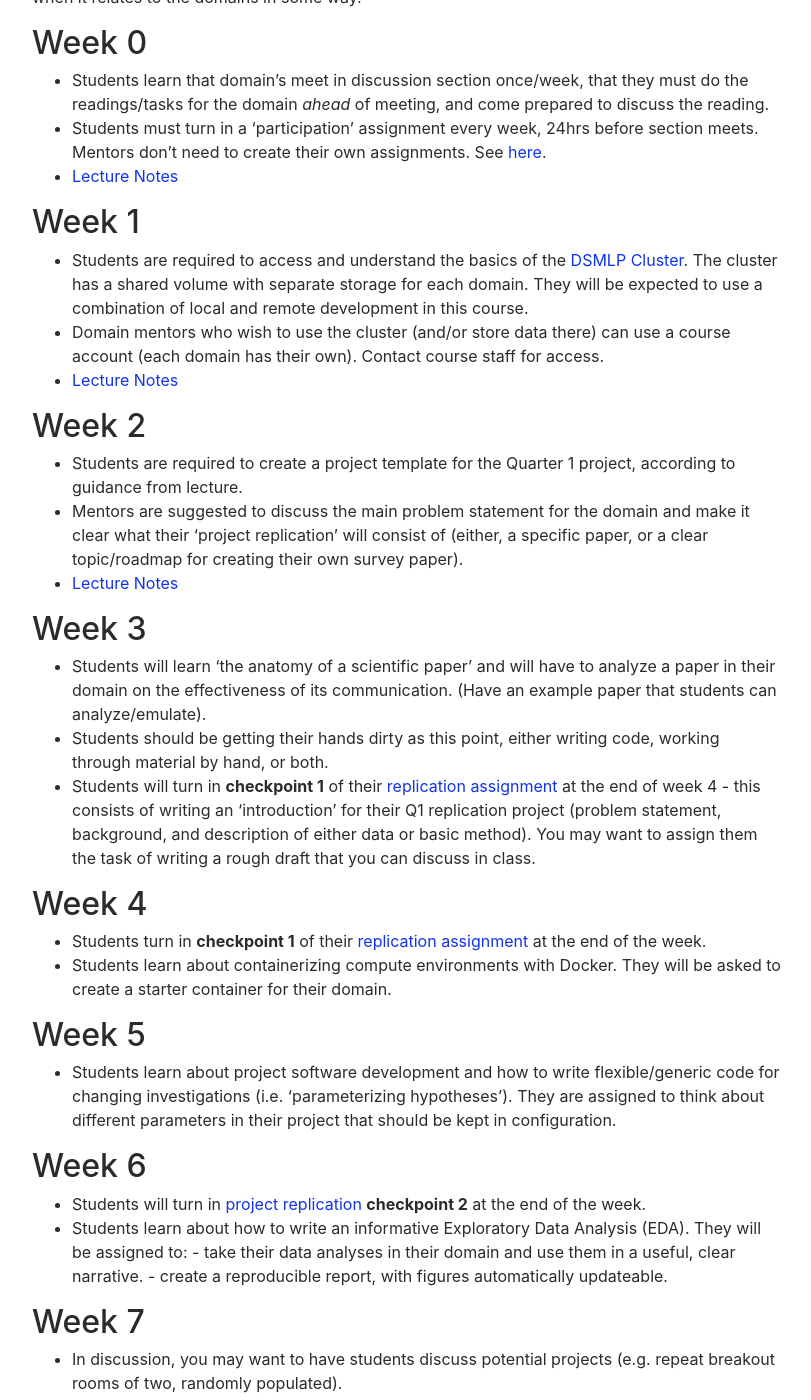
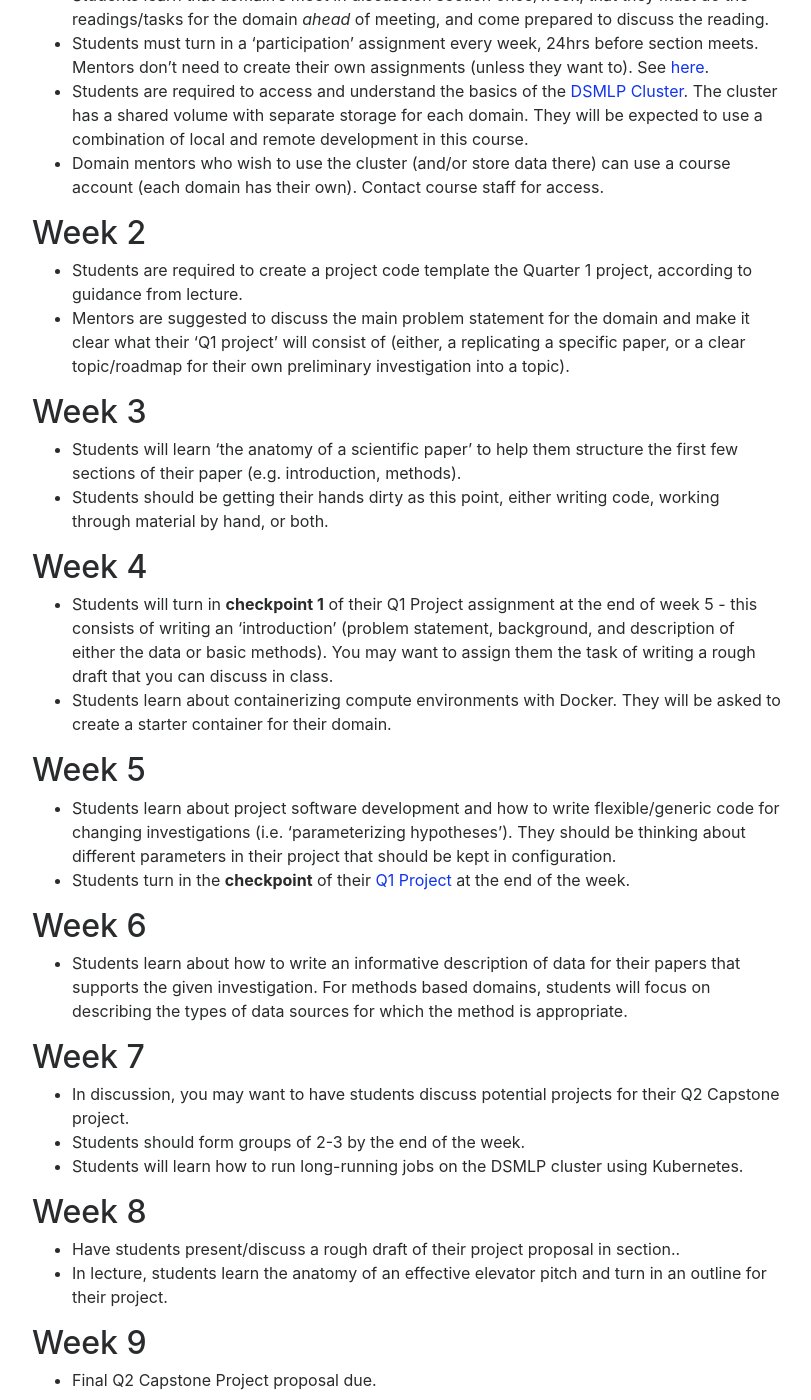
Before and after one commit to DSC-Capstone/dsc-capstone.github.io, a Jekyll site: the page built from instructor/week-by-week.md, in a window 1280 px wide and 1400 px high, scrolled down 650 px. Shown: the whole window, without its empty margins (233-1044 px from the left). Built offline with Jekyll 4.4.1, drawn with Linux system fonts in a browser that asks for light colours; nearby versions of some CDN libraries; some of the changed text lies outside the part shown.

Commit message:
update schedule

```diff
--- a/instructor/week-by-week.md
+++ b/instructor/week-by-week.md
@@ -1,6 +1,6 @@
 ---
 layout: page
-title: Useful course information, by week.
+title: Week-By-Week Guide
 doodle: /assets/images/doodle.png
 permalink: /instructor/week-by-week/
 ---
@@ -14,18 +14,15 @@ permalink: /instructor/week-by-week/
 Each week describes what students are being assigned in other portions
 of the course, especially when it relates to the domains in some way.
 
-## Week 0
+## Week 1
 
 * Students learn that domain's meet in discussion section once/week,
   that they must do the readings/tasks for the domain *ahead* of
   meeting, and come prepared to discuss the reading.
 * Students must turn in a 'participation' assignment every week, 24hrs
   before section meets. Mentors don't need to create their own
-  assignments. See [here](/assignments/quarter-1-participation).
-* [Lecture Notes](/resources/lecture-notes/Lecture01_Intro.pdf)
-
-## Week 1
-
+  assignments (unless they want to). See
+  [here](/assignments/quarter-1-participation).
 * Students are required to access and understand the basics of the
   [DSMLP Cluster](https://dsc-capstone.github.io/resources/computing/).
   The cluster has a shared volume with separate storage for each
@@ -34,37 +31,32 @@ of the course, especially when it relates to the domains in some way.
 * Domain mentors who wish to use the cluster (and/or store data there)
   can use a course account (each domain has their own). Contact course
   staff for access.
-* [Lecture Notes](/resources/lecture-notes/Lecture02_Servers.pdf)
 
 ## Week 2
 
-* Students are required to create a project template for the Quarter 1
+* Students are required to create a project code template the Quarter 1
   project, according to guidance from lecture.
 * Mentors are suggested to discuss the main problem statement for the
-  domain and make it clear what their 'project replication' will
-  consist of (either, a specific paper, or a clear topic/roadmap for
-  creating their own survey paper).
-* [Lecture Notes](/resources/lecture-notes/Lecture03_Project_Org.pdf)
+  domain and make it clear what their 'Q1 project' will
+  consist of (either, a replicating a specific paper, or a clear
+  topic/roadmap for their own preliminary investigation into a topic).
 
 ## Week 3
 
-* Students will learn 'the anatomy of a scientific paper' and will
-  have to analyze a paper in their domain on the effectiveness of its
-  communication. (Have an example paper that students can
-  analyze/emulate).
+* Students will learn 'the anatomy of a scientific paper' to help them
+  structure the first few sections of their paper (e.g. introduction,
+  methods).
 * Students should be getting their hands dirty as this point, either
   writing code, working through material by hand, or both.
-* Students will turn in **checkpoint 1** of their [replication
-  assignment]() at the end of week 4 - this consists of writing an
-  'introduction' for their Q1 replication project (problem statement,
-  background, and description of either data or basic method). You may
-  want to assign them the task of writing a rough draft that you can
-  discuss in class.
 
 ## Week 4
 
-* Students turn in **checkpoint 1** of their [replication
-  assignment](https://dsc-capstone.github.io/assignments/quarter-1-replication/) at the end of the week.
+* Students will turn in **checkpoint 1** of their Q1 Project
+  assignment at the end of week 5 - this consists of writing an
+  'introduction' (problem statement,
+  background, and description of either the data or basic methods). You may
+  want to assign them the task of writing a rough draft that you can
+  discuss in class.
 * Students learn about containerizing compute environments with
   Docker. They will be asked to create a starter container for their
   domain.
@@ -73,42 +65,40 @@ of the course, especially when it relates to the domains in some way.
 
 * Students learn about project software development and how to write
   flexible/generic code for changing investigations
-  (i.e. 'parameterizing hypotheses'). They are assigned to think about
+  (i.e. 'parameterizing hypotheses'). They should be thinking about
   different parameters in their project that should be kept in
   configuration.
+* Students turn in the **checkpoint** of their [Q1
+  Project](https://dsc-capstone.github.io/assignments/quarter-1-replication/)
+  at the end of the week.
 
 ## Week 6
 
-* Students will turn in [project
-  replication](https://dsc-capstone.github.io/assignments/quarter-1-replication/)
-  **checkpoint 2** at the end of the week.
-* Students learn about how to write an informative Exploratory Data
-  Analysis (EDA). They will be assigned to:
-      - take their data analyses in their domain and use them in a
-        useful, clear narrative.
-      - create a reproducible report, with figures automatically
-        updateable.
+* Students learn about how to write an informative description of data
+  for their papers that supports the given investigation. For methods
+  based domains, students will focus on describing the types of data
+  sources for which the method is appropriate.
 
 ## Week 7
 
 * In discussion, you may want to have students discuss potential
-  projects (e.g. repeat breakout rooms of two, randomly populated).
-* Student groups for project proposals will be formed at end of week.
+  projects for their Q2 Capstone project.
+* Students should form groups of 2-3 by the end of the week.
 * Students will learn how to run long-running jobs on the DSMLP
   cluster using Kubernetes.
 
 ## Week 8
 
-* Students sumbit a rough draft of project proposal.
-* Students learn the anatomy of an effective elevator pitch and turn
-  in an outline for their project.
-
+* Have students present/discuss a rough draft of their project
+  proposal in section..
+* In lecture, students learn the anatomy of an effective elevator
+  pitch and turn in an outline for their project.
 
 ## Week 9
 
-* Final project proposal due.
+* Final Q2 Capstone Project proposal due.
 
 ## Week 10
 
-* Elevator Pitches given in discussion.
+* Have students Elevator Pitches given in discussion.
 * Replication project due.
```
Also changed, not shown: student/quarter-1-schedule.md (+12 -12 lines).
